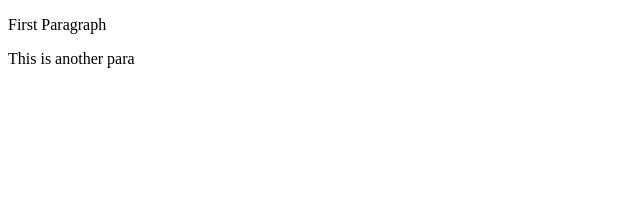
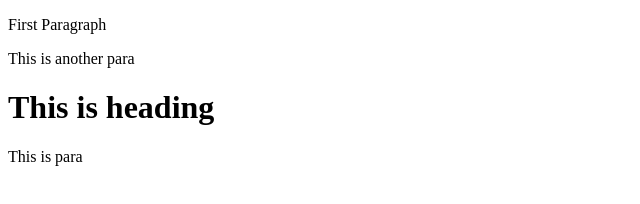
Before and after one commit to MHammadAfzal/learning-git, a plain HTML site: page index.html in a window 1280 px wide. Shown: the whole page, without its empty margins (0-640 px from the left). Drawn offline with Linux system fonts and the light colour scheme.

Commit message:
Added heading and para

```diff
--- a/index.html
+++ b/index.html
@@ -8,5 +8,7 @@
 <body>
     <p>First Paragraph</p>
     <p>This is another para</p>
+    <h1>This is heading</h1>
+    <p>This is para</p>
 </body>
 </html>
```
